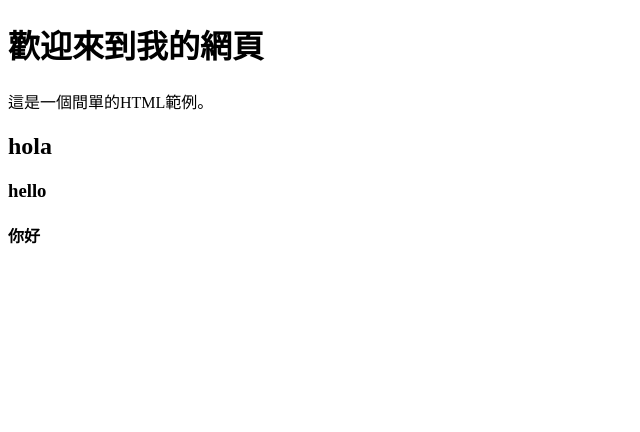
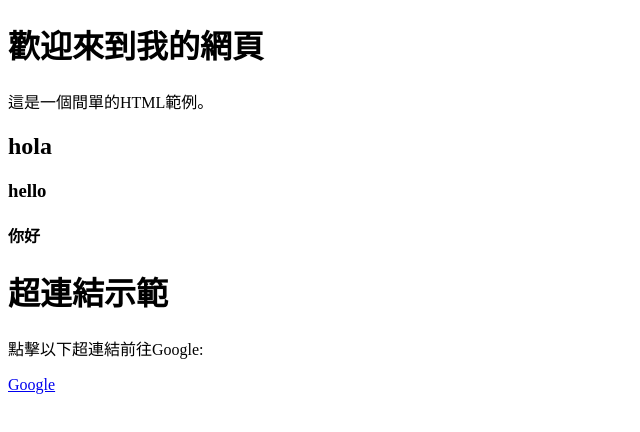
Before and after one commit to Zion0730/zion, a plain HTML site: page index.html in a window 1280 px wide. Shown: the whole page, without its empty margins (0-640 px from the left). Drawn offline with Linux system fonts and the light colour scheme.

Commit message:
Update index.html

```diff
--- a/index.html
+++ b/index.html
@@ -11,3 +11,14 @@
     <h4>你好</h4>
 </body>
 </html>
+<!DOCTYPE html>
+<html>
+  <head>
+    <title>超連結示範</title>
+  </head>
+  <body>
+    <h1>超連結示範</h1>
+    <p>點擊以下超連結前往Google:</p>
+    <a href="https://www.google.com">Google</a>
+  </body>
+</html>
```
